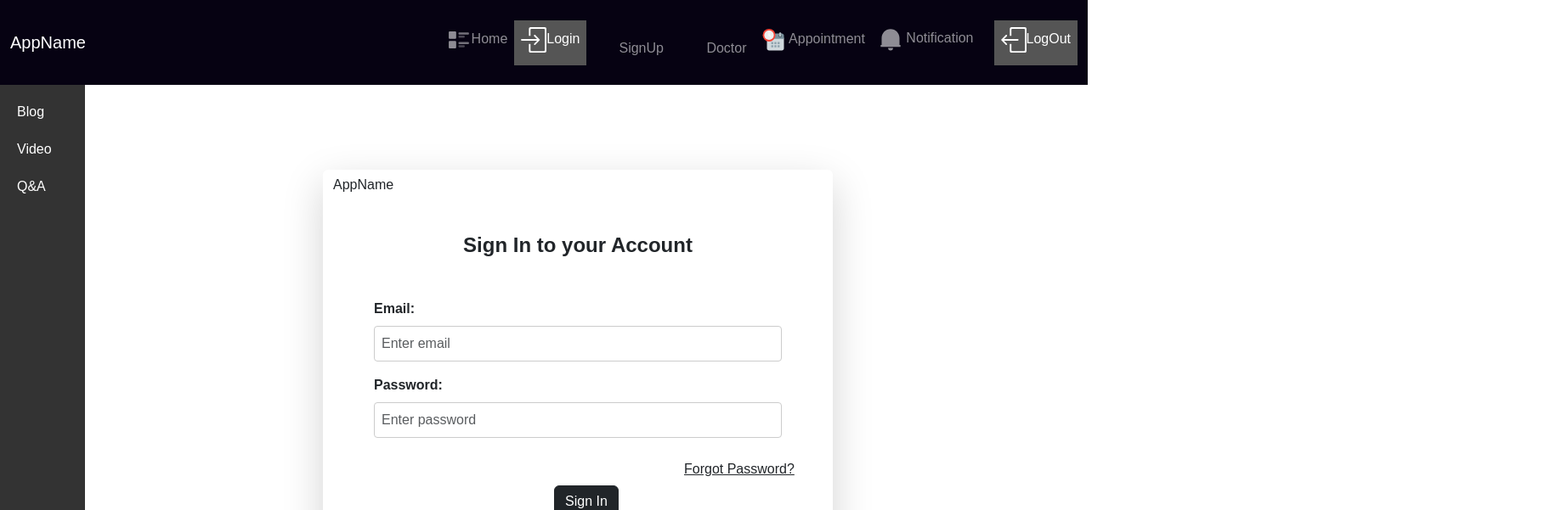
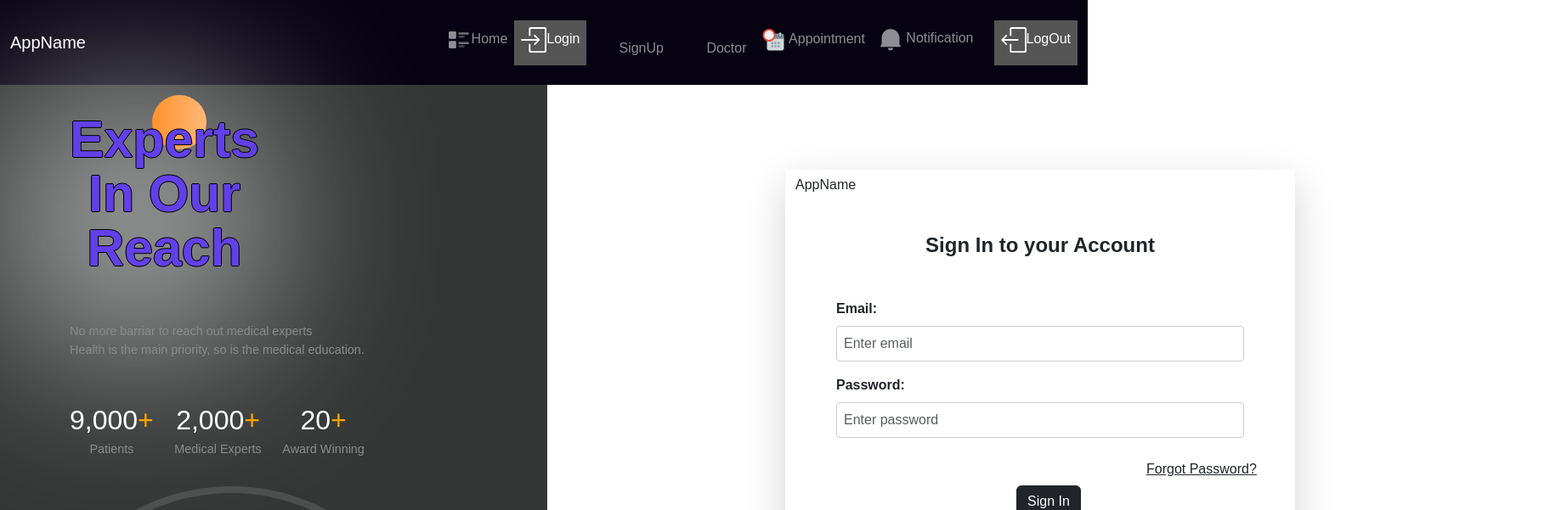
Before and after one commit to Accidentally-Coder/MeduCare, a React (Create React App) app: page /login in a window 1280 px wide. Shown: the top 601 px of the page at 85% size, 1824 px wide, since content can reach past the window. Built offline with nearby package versions, Linux system fonts and the light colour scheme; some icons are missing.

Commit message:
added new cards

```diff
--- a/src/components/Layout.js
+++ b/src/components/Layout.js
@@ -20,13 +20,15 @@ import React from 'react';
 import Header from './Header';
 import Footer from './Footer';
 import Sidebar from './Sidebar';
+import Hero from './Hero';
 
 const Layout = (props) => {
   return (
     <div>
       <Header />
       <main style={{ minHeight: '100vh', display: 'flex' }}>
-        <Sidebar />
+        {/* <Sidebar/> */}
+        <Hero />
         <div style={{ flex: 1 }}>
           {props.children}
         </div>
```
